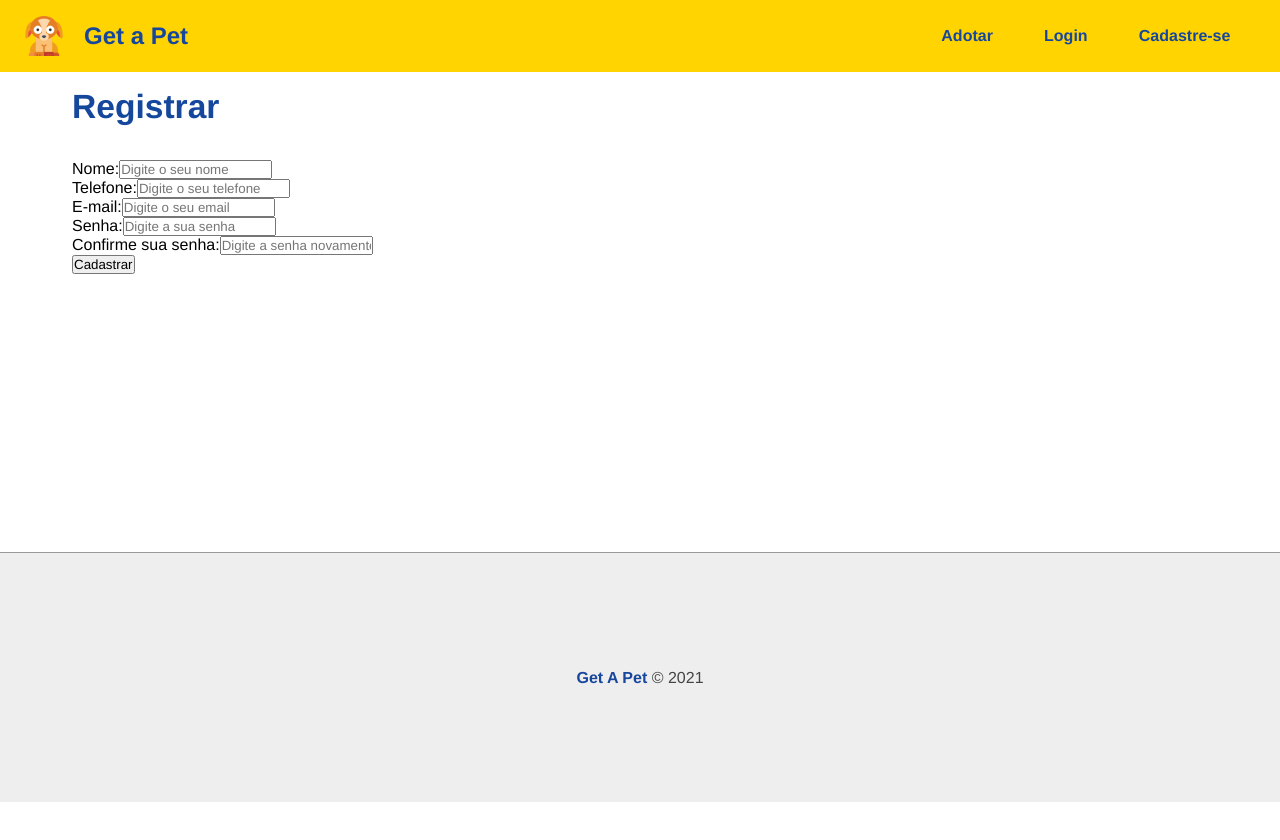
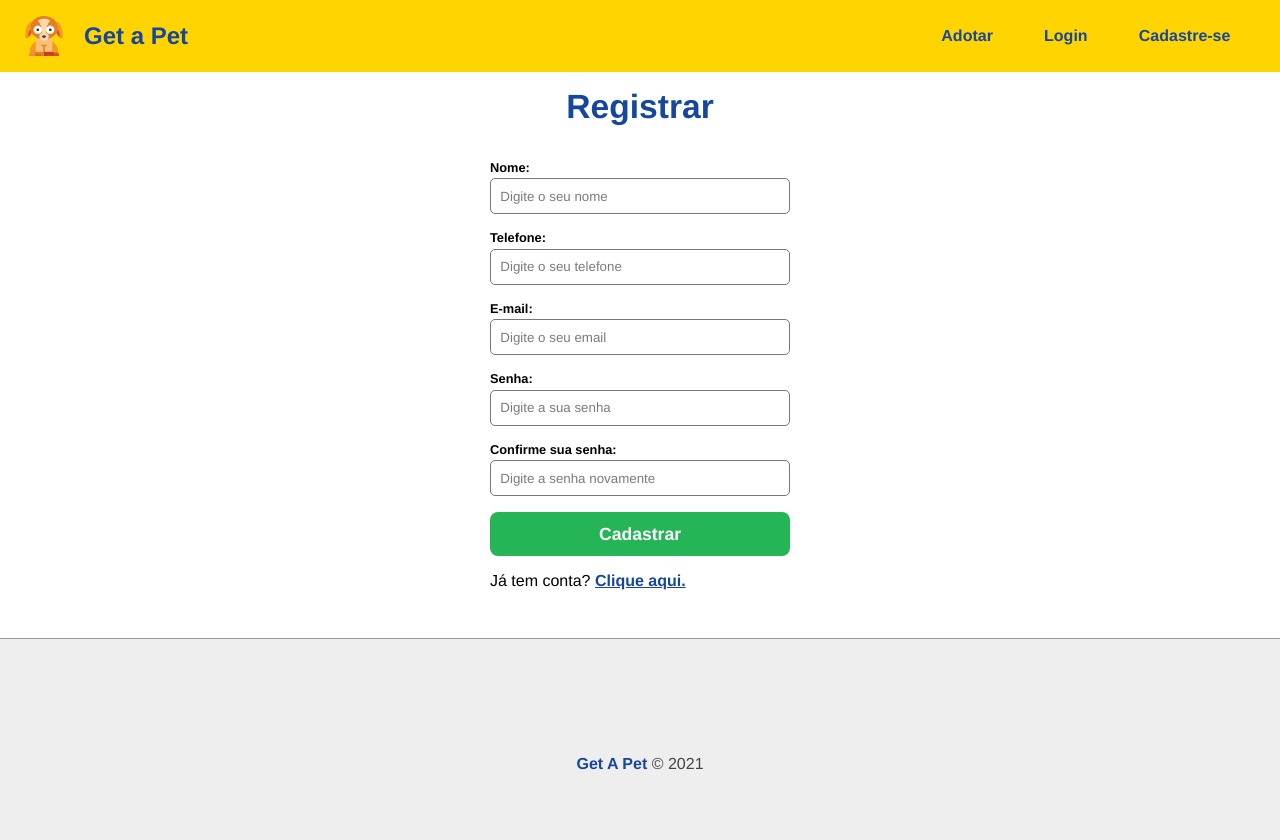
Before and after one commit to GeovanneCallegaro/Petshop-Get-a-Pet, a React (Create React App) app in the folder frontend/: page /register in a window 1280 px wide. Shown: the top 840 px of the page. Before the commit the page ends 802 px from the top, so only its background shows below. Built offline with nearby package versions, Linux system fonts and the light colour scheme.

Commit message:
form and input styles

```diff
--- /dev/null
+++ b/frontend/src/components/form/Form.module.css
@@ -0,0 +1,36 @@
+.form_container {
+  max-width: 300px;
+  margin: 0 auto;
+  background-color: #fff;
+  border-radius: 15px;
+}
+
+.form_container h1 {
+  text-align: center;
+}
+
+.form_container input[type='submit'] {
+  border-radius: 8px;
+  background-color: #25b456;
+  color: #fff;
+  border: none;
+  min-width: 100px;
+  min-height: 2.5em;
+  width: 100%;
+  cursor: pointer;
+  font-size: 1.1em;
+  font-weight: bold;
+}
+
+.form_container input[type='submit']:hover {
+  background-color: #1c8a42;
+}
+
+.form_container p {
+  margin-top: 1em;
+}
+
+.form_container p a {
+  color: #16479D;
+  font-weight: bold;
+}
--- a/frontend/src/components/form/Input.jsx
+++ b/frontend/src/components/form/Input.jsx
@@ -10,7 +10,7 @@ export function Input({
   multiple
 }) {
   return (
-    <div>
+    <div className={styles.form_control}>
       <label htmlFor={name}>{text}:</label>
       <input
         type={type}
--- a/frontend/src/components/form/Input.module.css
+++ b/frontend/src/components/form/Input.module.css
@@ -0,0 +1,21 @@
+.form_control {
+  display: flex;
+  flex-direction: column;
+  margin-bottom: 1em;
+}
+
+.form_control label {
+  margin-bottom: .3em;
+  font-weight: bold;
+  font-size: .8em;
+}
+
+.form_control input {
+  padding: .7em;
+  border: 1px solid #777;
+  border-radius: 5px;
+}
+
+.form_control input::placeholder {
+  color: #7b7b7b;
+}
--- a/frontend/src/components/pages/Auth/Register.jsx
+++ b/frontend/src/components/pages/Auth/Register.jsx
@@ -1,4 +1,6 @@
 import { Input } from "../../form/Input.jsx"
+import styles from '../../form/Form.module.css'
+import {Link} from 'react-router-dom'
 
 export function Register() {
 
@@ -7,7 +9,7 @@ export function Register() {
   }
 
   return (
-    <section>
+    <section className={styles.form_container}>
       <h1>Registrar</h1>
       <form>
         <Input
@@ -47,6 +49,9 @@ export function Register() {
         />
         <input type="submit" value="Cadastrar"/>
       </form>
+      <p>
+        Já tem conta? <Link to='/login'>Clique aqui.</Link>
+      </p>
     </section>
   )
 }
```
